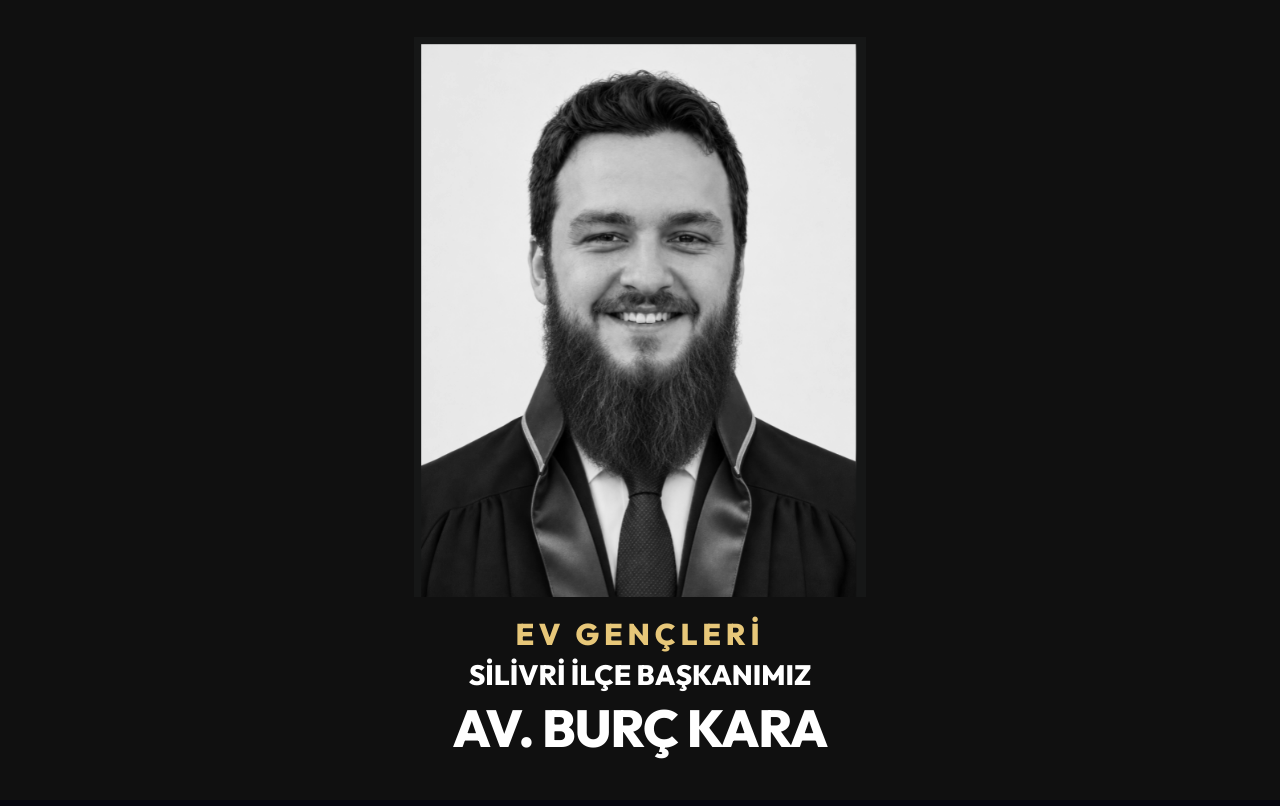
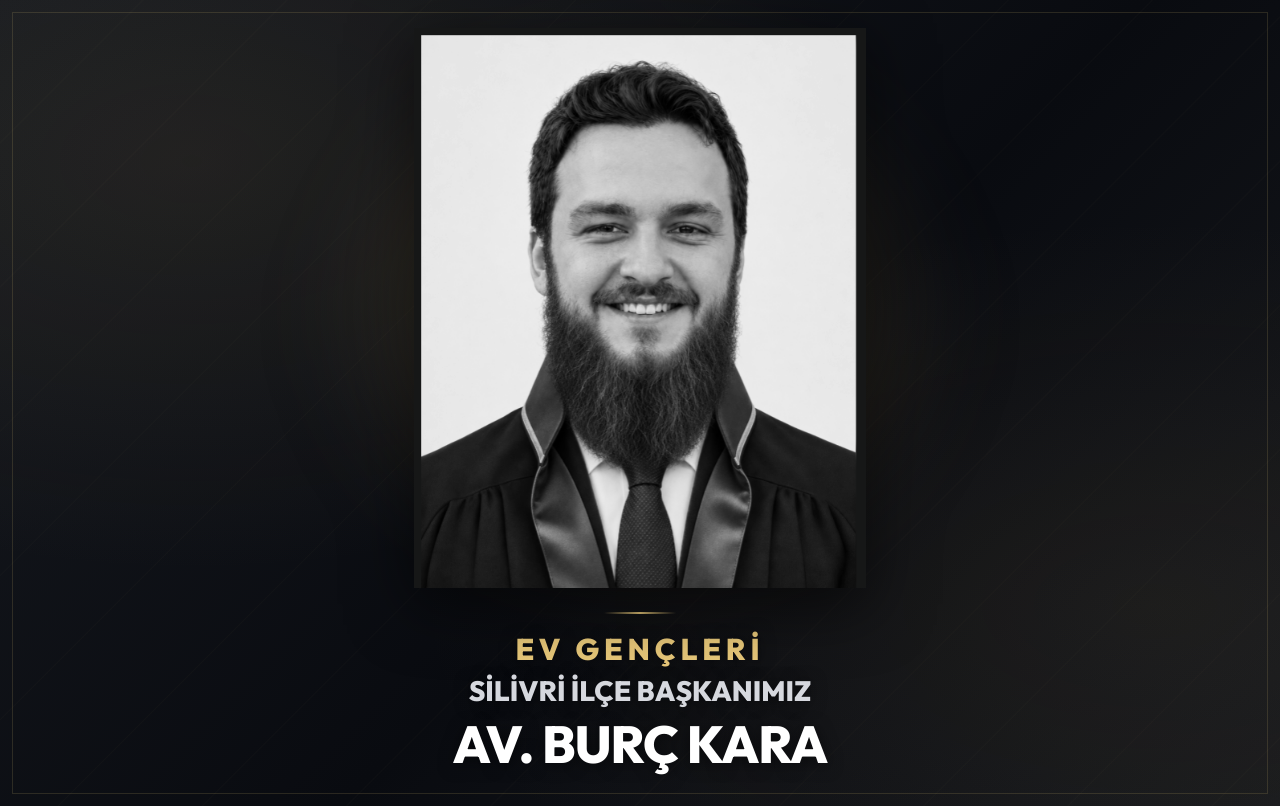
Before and after one commit to klepzz/kionsite, a Next.js app: page / in a window 1280 px wide. Built offline with nearby package versions, Linux system fonts and the light colour scheme.

Commit message:
Add subtle gold lighting and framed dark background

```diff
--- a/src/app/fight-poster.css
+++ b/src/app/fight-poster.css
@@ -1,9 +1,13 @@
-.chairman-poster{min-height:100svh;display:flex;flex-direction:column;align-items:center;justify-content:center;background:#101010;color:#fff;padding:16px 16px max(20px,env(safe-area-inset-bottom));gap:20px}
-.chairman-photo{position:relative;width:min(100%,600px);height:clamp(240px,70svh,760px);flex-shrink:0}
+.chairman-poster{position:relative;isolation:isolate;min-height:100svh;display:flex;flex-direction:column;align-items:center;justify-content:center;overflow:hidden;background:radial-gradient(ellipse at 15% 20%,#84704322,transparent 45%),radial-gradient(ellipse at 90% 75%,#78633d1c,transparent 45%),linear-gradient(135deg,#171a20,#090b10 55%,#17191d);color:#fff;padding:28px 24px max(32px,env(safe-area-inset-bottom));gap:24px}
+.chairman-poster::before{content:"";position:absolute;inset:0;z-index:-1;pointer-events:none;opacity:.35;background:repeating-linear-gradient(135deg,transparent 0 100px,#d8bc7610 101px,transparent 102px)}
+.chairman-poster::after{content:"";position:absolute;inset:12px;z-index:-1;border:1px solid #d8bc7628;pointer-events:none}
+.chairman-photo{position:relative;width:min(100%,600px);height:clamp(240px,70svh,760px);flex-shrink:0;filter:drop-shadow(0 16px 32px #0009)}
+.chairman-photo::before{content:"";position:absolute;inset:8% 4%;z-index:-1;background:#d5b66d15;filter:blur(50px);border-radius:50%}
 .chairman-photo img{object-fit:contain}
-.chairman-title{margin:0;text-align:center;font-weight:800;line-height:1.15}
+.chairman-title{margin:0;text-align:center;font-weight:800;line-height:1.15;text-shadow:0 2px 16px #0008}
+.chairman-title::before{content:"";display:block;width:72px;height:2px;margin:0 auto 18px;background:linear-gradient(90deg,transparent,#e7c779,transparent)}
 .chairman-title span{display:block}
 .chairman-organization{font-size:clamp(20px,3vw,30px);letter-spacing:.16em;color:#e7c779}
-.chairman-role{font-size:clamp(18px,3vw,28px);margin:8px 0}
+.chairman-role{font-size:clamp(18px,3vw,28px);margin:8px 0;color:#d6d8de}
 .chairman-name{font-size:clamp(32px,5vw,52px);letter-spacing:-.02em}
-@media(max-width:600px){.chairman-poster{padding:12px 12px max(20px,env(safe-area-inset-bottom));gap:18px}.chairman-photo{height:auto;aspect-ratio:563/705;max-height:70svh;width:min(100%,calc(70svh * 563 / 705))}.chairman-role{font-size:clamp(16px,4.5vw,24px)}}
+@media(max-width:600px){.chairman-poster{padding:24px 20px max(28px,env(safe-area-inset-bottom));gap:20px}.chairman-poster::after{inset:8px}.chairman-photo{height:auto;aspect-ratio:563/705;max-height:70svh;width:min(100%,calc(70svh * 563 / 705))}.chairman-role{font-size:clamp(16px,4.5vw,24px)}}
```
